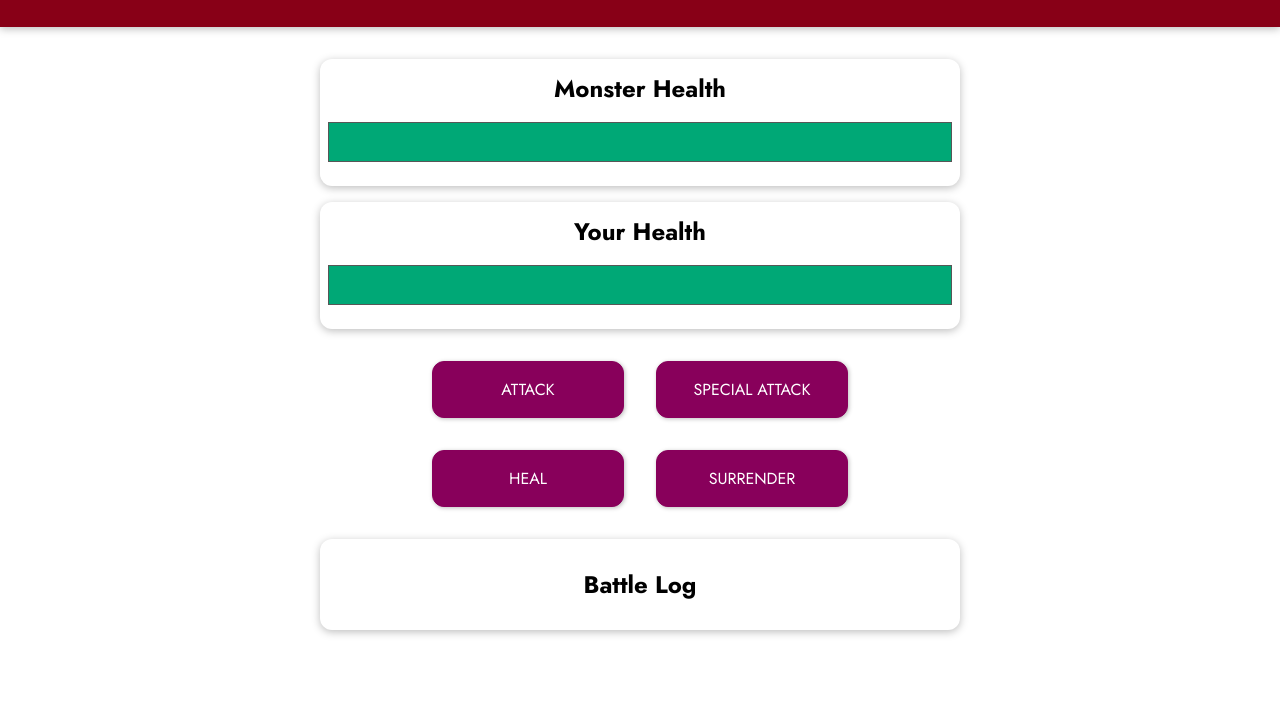
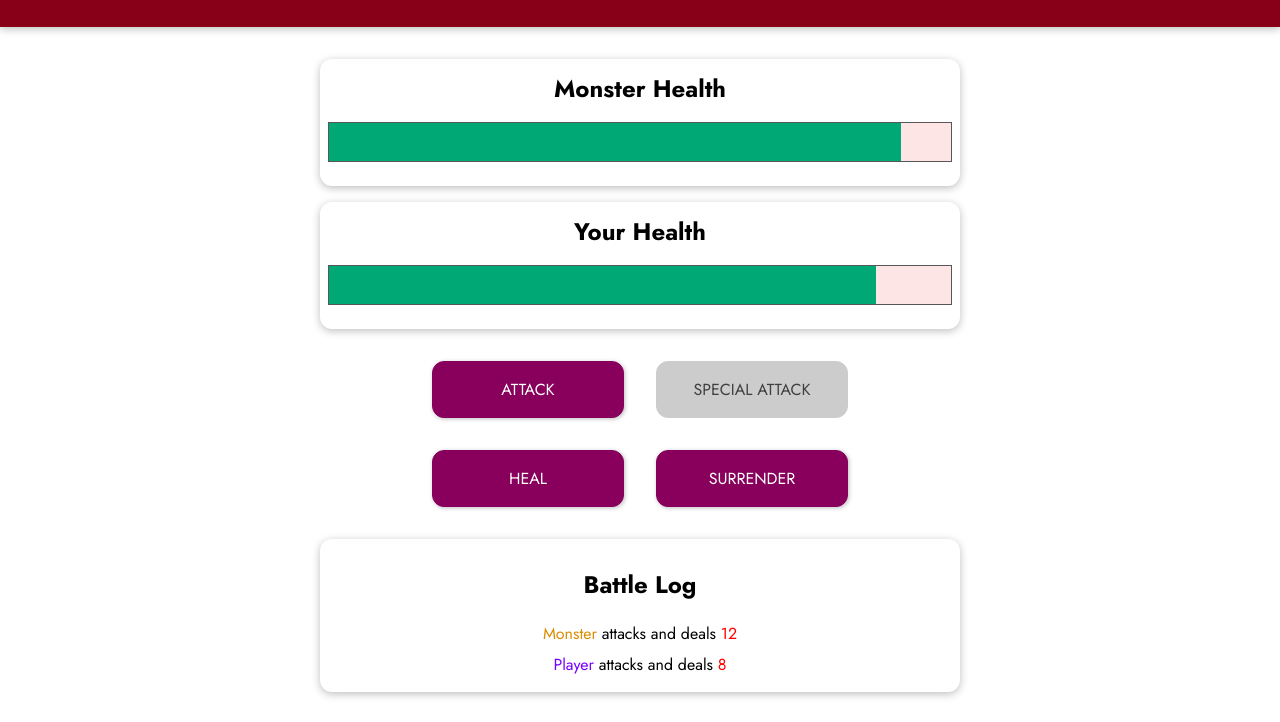
Before and after one commit to TelvioSheldon/Monster-Slayer, a plain HTML site: page index.html in a window 1280 px wide. Both pictures are taken after a click on the button "ATTACK". Shown: the part 78-800 px from the top of the page. Drawn offline with nearby package versions, Linux system fonts and the light colour scheme.

Commit message:
Section finished
- surrend funcionality

```diff
--- a/app.js
+++ b/app.js
@@ -0,0 +1,127 @@
+function getRandom(min, max) {
+    return Math.floor(Math.random() * (max - min) + min)
+}
+const app = Vue.createApp({
+    data() {
+        return {
+            monster: {
+                health: 100,
+            },
+
+            player: {
+                health: 100,
+            },
+            currentRound: 0,
+            winner: null,
+            logMessages: [],
+        }
+    },
+
+    methods: {
+        startGame(){
+            this.monster.health = 100
+            this.player.health = 100
+            this.currentRound = 0
+            this.winner = null
+            this.logMessages = []
+        },
+
+        attackMonster() {
+            const attackValue = getRandom(5, 12)
+            this.monster = { ...this.monster, health: this.monster.health - attackValue }
+            this.currentRound++
+            this.addLogMessage('Player', 'attack', attackValue)
+            this.attackPlayer()
+        },
+
+        attackPlayer() {
+            const attackValue = getRandom(8, 15)
+            this.player = { ...this.player, health: this.player.health - attackValue }
+            this.addLogMessage('Monster', 'attack', attackValue)
+        },
+
+        specialAttackMonster() {
+            const attackValue = getRandom(10, 25)
+            this.monster = { ...this.monster, health: this.monster.health - attackValue }
+            this.addLogMessage('Player', 'Special attack', attackValue)
+            this.attackPlayer()
+            this.currentRound++
+        },
+
+        healPlayer() {
+            const healValue = getRandom(8, 20)
+
+            if (this.player.health + healValue > 100)
+                this.player.health = 100;
+            else
+                this.player = { ...this.player, health: this.player.health + healValue }
+            this.addLogMessage('Player', 'heal', healValue)
+            this.attackPlayer()
+        },
+
+        surrender(){
+            this.winner = 'monster'
+        },
+
+        addLogMessage(who, what, value){
+            this.logMessages.unshift({
+                actionBy: who,
+                actionType: what,
+                actionValue: value
+            })
+        },
+    },
+
+    computed: {
+        monsterHealthBar() {
+
+            if(this.monster.health<0)
+                return {width: '0%'}
+            else
+                return {width: this.monster.health + '%'}
+        },
+
+        playerHealthBar() {
+            if(this.player.health<0)
+                return {width:'0%'}
+
+            else
+                return { width: this.player.health + '%' }
+        },
+        isSpecialAttackAvailable() {
+            return (this.currentRound % 3 === 0)
+        },
+
+        theWinner() {
+            const possibilities = {'monster':'You Lost!', 'player':'You Won!', 'draw': 'It\'s a draw!'}
+            return possibilities[this.winner]
+
+        }
+    },
+
+    watch: {
+        'player.health'(value) {
+            if (value <= 0 && this.monster.health <= 0) {
+                this.winner = 'draw'
+
+            }
+            else if (value <= 0) {
+                this.winner = 'monster'
+            }
+
+        },
+
+        'monster.health'(value) {
+            if (value <= 0 && this.player.health <= 0) {
+                this.winner = 'draw'
+
+            }
+            else if (value <= 0) {
+                this.winner = 'player'
+            }
+        }
+    }
+
+});
+
+app.mount('#game');
--- a/index.html
+++ b/index.html
@@ -20,24 +20,38 @@
       <section id="monster" class="container">
         <h2>Monster Health</h2>
         <div class="healthbar">
-          <div class="healthbar__value"></div>
+          <div class="healthbar__value" :style="monsterHealthBar"></div>
         </div>
       </section>
       <section id="player" class="container">
         <h2>Your Health</h2>
         <div class="healthbar">
-          <div class="healthbar__value"></div>
+          <div class="healthbar__value" :style="playerHealthBar"></div>
         </div>
       </section>
-      <section id="controls">
-        <button>ATTACK</button>
-        <button>SPECIAL ATTACK</button>
-        <button>HEAL</button>
-        <button>SURRENDER</button>
+      <section v-if="winner" class="container">
+        <h2>GAME OVER!</h2>
+        <h3>{{theWinner}}</h3>
+        <button @click="startGame">Start new game</button>
+      </section>
+      <section v-else id="controls">
+        <button @click="attackMonster">ATTACK</button>
+        <button :disabled="!isSpecialAttackAvailable" @click="specialAttackMonster">SPECIAL ATTACK</button>
+        <button @click="healPlayer">HEAL</button>
+        <button @click="surrender">SURRENDER</button>
       </section>
       <section id="log" class="container">
         <h2>Battle Log</h2>
-        <ul></ul>
+        <ul>
+          <li v-for="log in logMessages">
+            <span :class="{'log--player': log.actionBy == 'Player', 'log--monster': log.actionBy == 'Monster'}">{{log.actionBy}}</span>
+            <span v-if="log.actionType === 'heal'"> heals himself by <span class="log--heal">{{log.actionValue}}</span></span>
+
+            <span v-else>
+              attacks and deals <span class="log--damage"> {{log.actionValue}}</span>
+            </span>
+          </li>
+        </ul>
       </section>
     </div>
   </body>
```
